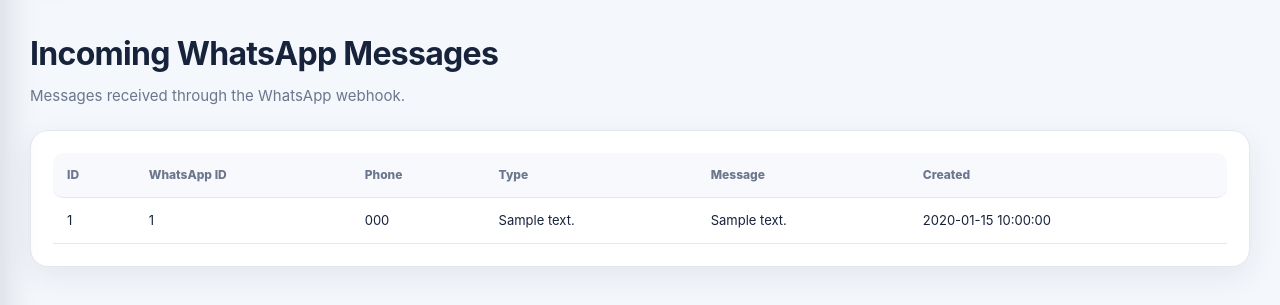
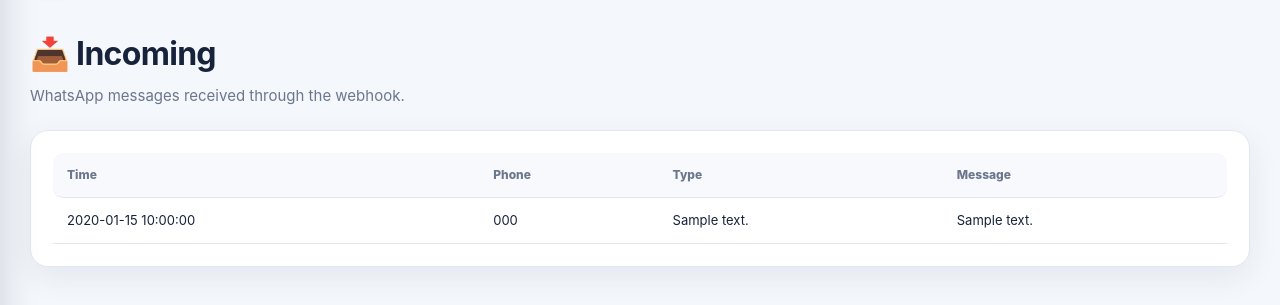
Before and after one commit to Margdarshak-india/deepaks-crm, a Flask app: template templates/incoming.html in a window 1280 px wide. Shown: the part 72-377 px from the top of the page. Run offline with Flask 3, Linux system fonts and the light colour scheme; the template is opened without the code that fills it: most values are stand-ins (such as "Sample title", 1, 10 or a date in 2020); some libraries are stand-ins or nearby versions.

Commit message:
Update incoming.html

```diff
--- a/templates/incoming.html
+++ b/templates/incoming.html
@@ -1,3 +1,3 @@
-{% extends "base.html" %}{% block title %}Incoming - Margdarshak's CRM{% endblock %}{% block page_name %}Incoming{% endblock %}{% block content %}
-<div class="heading"><h1>Incoming WhatsApp Messages</h1><p>Messages received through the WhatsApp webhook.</p></div><div class="table-card"><div class="table-wrap">{% if rows %}<table><thead><tr><th>ID</th><th>WhatsApp ID</th><th>Phone</th><th>Type</th><th>Message</th><th>Created</th></tr></thead><tbody>{% for row in rows %}<tr><td>{{ row.id }}</td><td>{{ row.wa_message_id }}</td><td>{{ row.phone }}</td><td>{{ row.message_type }}</td><td class="message-preview">{{ row.message or '-' }}</td><td>{{ row.created_at }}</td></tr>{% endfor %}</tbody></table>{% else %}<div class="empty">No incoming messages found.</div>{% endif %}</div></div>
-{% endblock %}
+{% extends "base.html" %}
+{% block title %}Incoming - Margdarshak's CRM{% endblock %}{% block page_name %}Incoming{% endblock %}
+{% block content %}<div class="heading"><h1>📥 Incoming</h1><p>WhatsApp messages received through the webhook.</p></div><div class="card"><div class="table-wrap"><table><thead><tr><th>Time</th><th>Phone</th><th>Type</th><th>Message</th></tr></thead><tbody>{% for r in rows %}<tr><td>{{ r.created_at }}</td><td>{{ r.phone }}</td><td>{{ r.message_type }}</td><td style="white-space:pre-wrap;word-break:break-word">{{ r.message }}</td></tr>{% else %}<tr><td colspan="4" class="empty">No incoming messages yet.</td></tr>{% endfor %}</tbody></table></div></div>{% endblock %}
```
